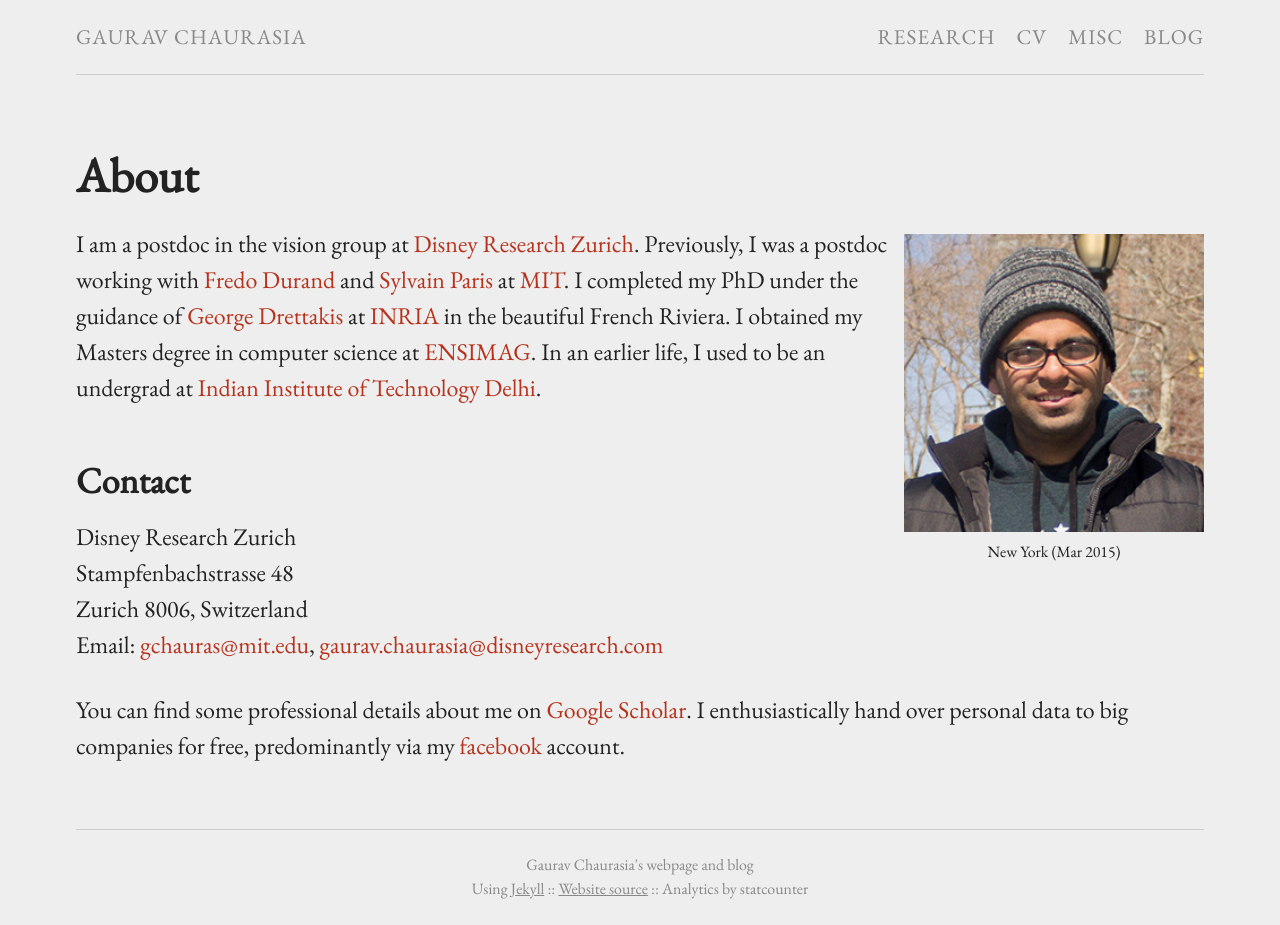
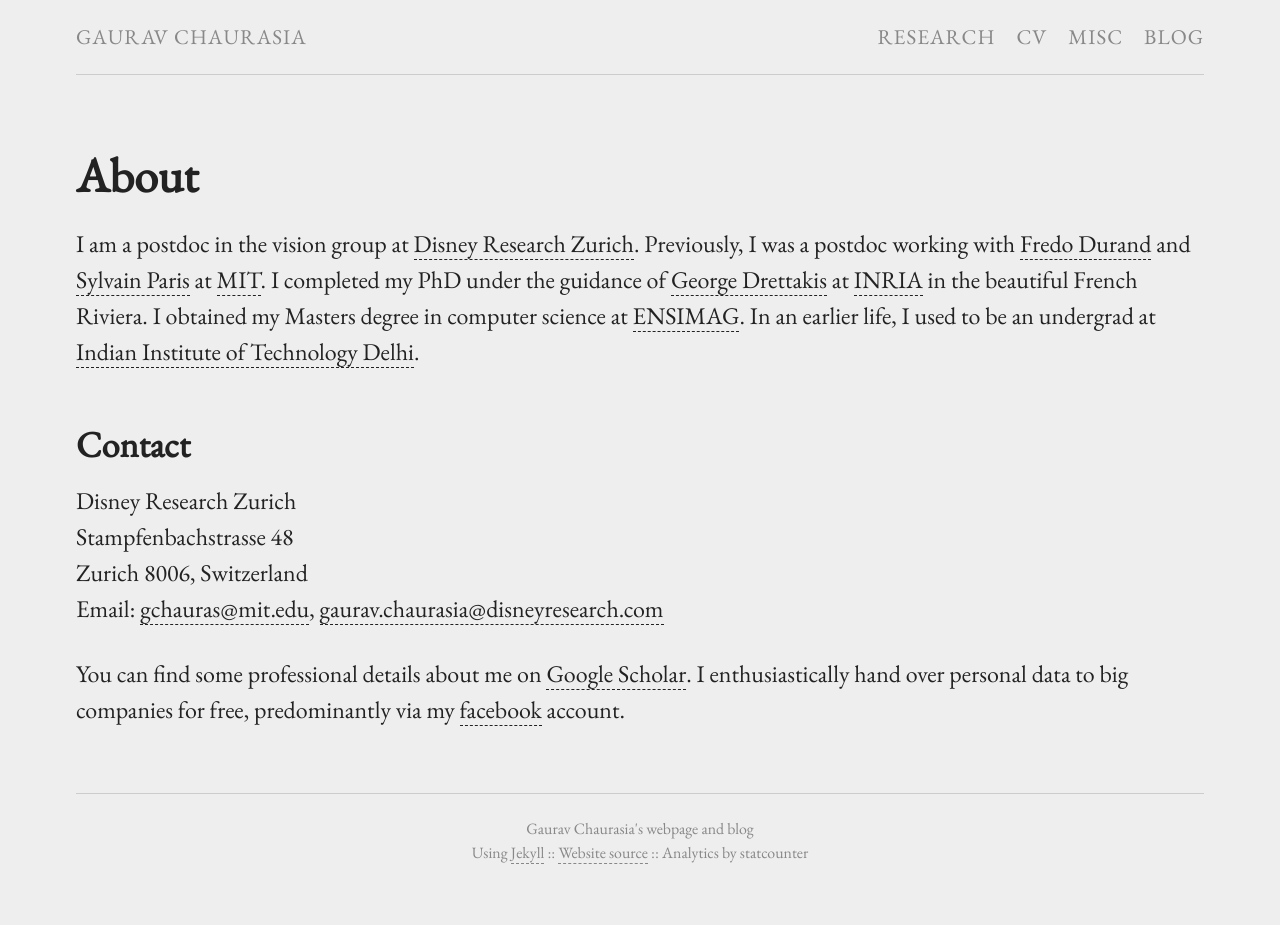
Before and after one commit to gchauras/gchauras.github.io, a Jekyll site: the page built from index.md, in a window 1280 px wide. Built offline with Jekyll 4.4.1, drawn with Linux system fonts in a browser that asks for light colours; comment, search, counter and statistics services are not loaded; after the commit the page ends 900 px from its top, so only the background shows below that.

Commit message:
Changed URL color to text color to improve legibility

```diff
--- a/_sass/_base.scss
+++ b/_sass/_base.scss
@@ -75,10 +75,10 @@
 // Links
 a {
     color: $url-color;
+    border-bottom: 1px dashed;
     text-decoration: none;
     &:hover {
         color: $url-hover-color;
-        text-decoration: none;
     }
 }
 
--- a/_sass/_footer.scss
+++ b/_sass/_footer.scss
@@ -14,10 +14,8 @@
 
 .site-footer a {
     color: inherit;
-    text-decoration: underline;
 }
 
 .site-footer a:hover {
     color: $url-hover-color;
-    text-decoration: underline;
 }
--- a/_sass/_header.scss
+++ b/_sass/_header.scss
@@ -3,14 +3,17 @@
     position: relative;
     text-transform: uppercase;
     font-size: $small-font-size;
+    color: $header-text-color;
     @extend %clearfix;
 }
 
-.site-header, .site-header a {
+.site-header a {
     color: $header-text-color;
+    border-bottom: 0px;
 }
 .site-header a:hover {
     color: $header-hover-color;
+    border-bottom: 0px;
     text-decoration: none;
 }
 
--- a/css/main.scss
+++ b/css/main.scss
@@ -23,8 +23,8 @@
 $dark-background:   darken($background, 5%);
 $text-color:        $grey-vdark;
 $text-light-color:  $grey;
-$url-color:         $red;
-$url-hover-color:   $orange;
+$url-color:         $text-color; //$red
+$url-hover-color:   $text-color; //$orange;
 $header-text-color: $text-light-color;
 $header-hover-color:$text-color;
 $header-hover-url:  $url-color;
--- a/index.md
+++ b/index.md
@@ -4,7 +4,7 @@
 permalink: /
 ---
 
-{% include image.html url="images/photo.jpg" caption="New York (Mar 2015)" width="300px" align="right" %}
+<!-- {% include image.html url="images/photo.jpg" caption="New York (Mar 2015)" width="300px" align="right" %} -->
 
 I am a postdoc in the vision group at [Disney Research Zurich].
 Previously, I was a postdoc working with [Fredo Durand] and [Sylvain Paris]
```
